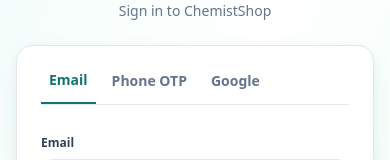
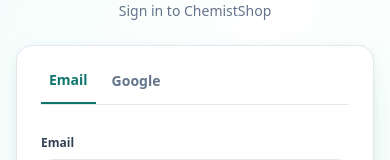
Before and after one commit to BEHIVEEE/flora, a Next.js app: page /login in a window 390 px wide. Shown: the part 238-398 px from the top of the page. Built offline with nearby package versions, Linux system fonts and the light colour scheme; no server answers; the database is empty.

Commit message:
remove phone OTP login (avoid DLT registration cost); keep Email + Google only

```diff
--- a/app/login/page.js
+++ b/app/login/page.js
@@ -9,7 +9,6 @@ import { Label } from '@/components/ui/label';
 import { useAuth } from '@/components/AuthProvider';
 import { toast } from 'sonner';
 import GoogleLoginButton from '@/components/GoogleLoginButton';
-import OTPLogin from '@/components/OTPLogin';
 
 const LoginInner = () => {
   const router = useRouter();
@@ -21,7 +20,7 @@ const LoginInner = () => {
   const [password, setPassword] = useState('');
   const [show, setShow] = useState(false);
   const [loading, setLoading] = useState(false);
-  const [loginMethod, setLoginMethod] = useState('email'); // 'email', 'otp', 'google'
+  const [loginMethod, setLoginMethod] = useState('email'); // 'email', 'google'
 
   const submit = async (e) => {
     e.preventDefault();
@@ -46,7 +45,7 @@ const LoginInner = () => {
         <div className="bg-white border border-slate-200 rounded-2xl p-6 md:p-7 shadow-lift">
           {/* Login method tabs */}
           <div className="flex gap-2 mb-6 border-b border-slate-200">
-            {['email', 'otp', 'google'].map((method) => (
+            {['email', 'google'].map((method) => (
               <button
                 key={method}
                 onClick={() => setLoginMethod(method)}
@@ -57,7 +56,6 @@ const LoginInner = () => {
                 }`}
               >
                 {method === 'email' && 'Email'}
-                {method === 'otp' && 'Phone OTP'}
                 {method === 'google' && 'Google'}
               </button>
             ))}
@@ -88,9 +86,6 @@ const LoginInner = () => {
             </form>
           )}
 
-          {/* OTP login */}
-          {loginMethod === 'otp' && <OTPLogin />}
-
           {/* Google login */}
           {loginMethod === 'google' && <GoogleLoginButton />}
 
```
